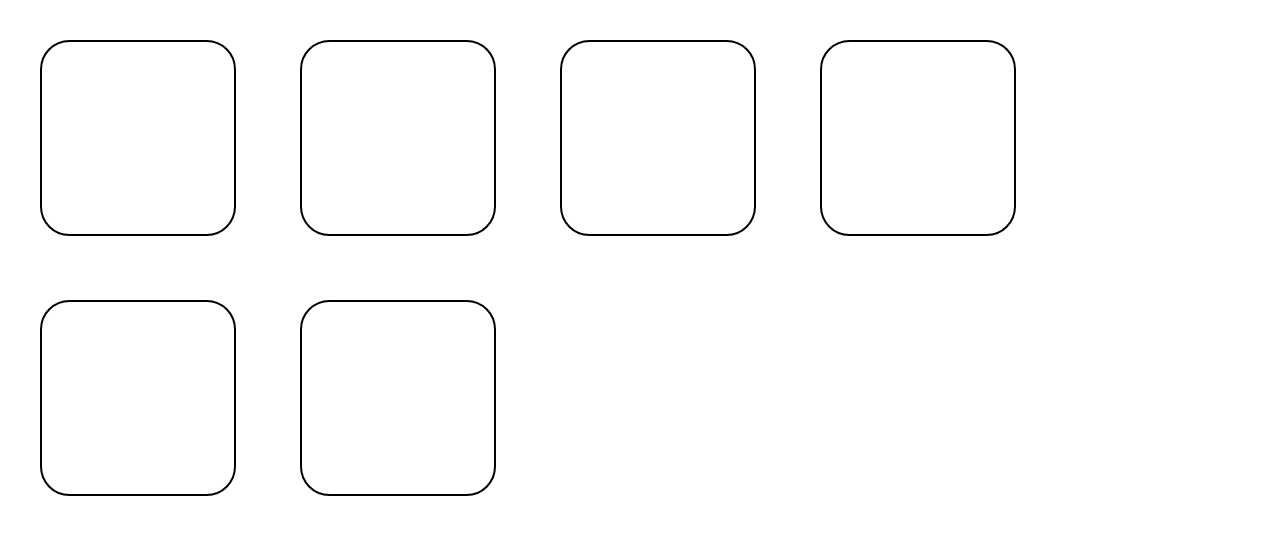
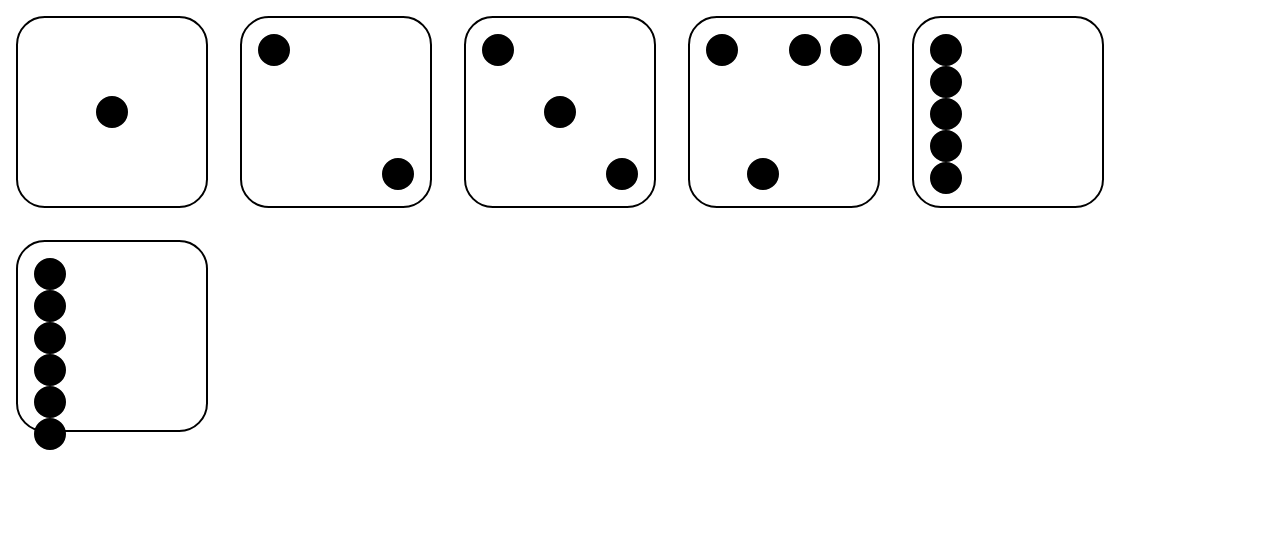
Before and after one commit to Simon-Duc/CSS-dice-challenge, a plain HTML site: page index.html in a window 1280 px wide. Drawn offline with Linux system fonts and the light colour scheme.

Commit message:
finalized sides 1, 2 and 3

```diff
--- a/index.html
+++ b/index.html
@@ -7,32 +7,32 @@
     </head>
     <body>
         <div>
-    <section class="Dice1">
+            <section class="side1">
                 <article></article>
             </section>
-    <section class="Dice2">
+            <section class="side2">
                 <article></article>
                 <article></article>
             </section>
-    <section class="Dice3">
+            <section class="side3">
                 <article></article>
                 <article></article>
                 <article></article>
             </section>
-    <section class="Dice4">
+            <section class="side4">
                 <article></article>
                 <article></article>
                 <article></article>
                 <article></article>
             </section>
-    <section class="Dice5">
+            <section class="side5">
                 <article></article>
                 <article></article>
                 <article></article>
                 <article></article>
                 <article></article>
             </section>
-    <section class="Dice6">
+            <section class="side6">
                 <article></article>
                 <article></article>
                 <article></article>
@@ -41,6 +41,5 @@
                 <article></article>
             </section>
         </div>
-        </div>
     </body>
 </html>
--- a/style.css
+++ b/style.css
@@ -1,3 +1,12 @@
+*, *::after, *::before {
+    box-sizing: border-box;
+}
+
+body {
+    margin: 0;
+    padding: 0;
+}
+
 div {
     display: flex;
     justify-content: flex-start;
@@ -8,14 +17,53 @@ section {
     border: 2px solid black;
     height: 12rem;
     width: 12rem;
-    margin: 2rem;
+    margin: 1rem;
     border-radius: 15%;
+    padding: 1rem;
 }
 
-.Dice1{
-
+.side1 {
+    display: flex;
+    justify-content: center;
+    align-items: center;
 }
 
+.side2 {
+    display: flex;
+    justify-content: space-between;
+}
+
+.side2 article:nth-of-type(2) {
+    align-self: flex-end;
+}
+
+.side3 {
+    display: flex;
+    justify-content: space-between;
+}
+
+.side3 article:nth-of-type(2) {
+    align-self: center;
+}
+
+.side3 article:nth-of-type(3) {
+    align-self: flex-end;
+}
+
+.side4 {
+    display: flex;
+    justify-content: space-between;
+}
+
+.side4 article:nth-of-type(2) {
+    align-self: flex-end;
+}
+
+
 article {
-
+    border: 2px solid black;
+    height: 2rem;
+    width: 2rem;
+    border-radius: 50%;
+    background-color: black;
 }
```
Lines whose indentation alone changed are shown as unchanged.
